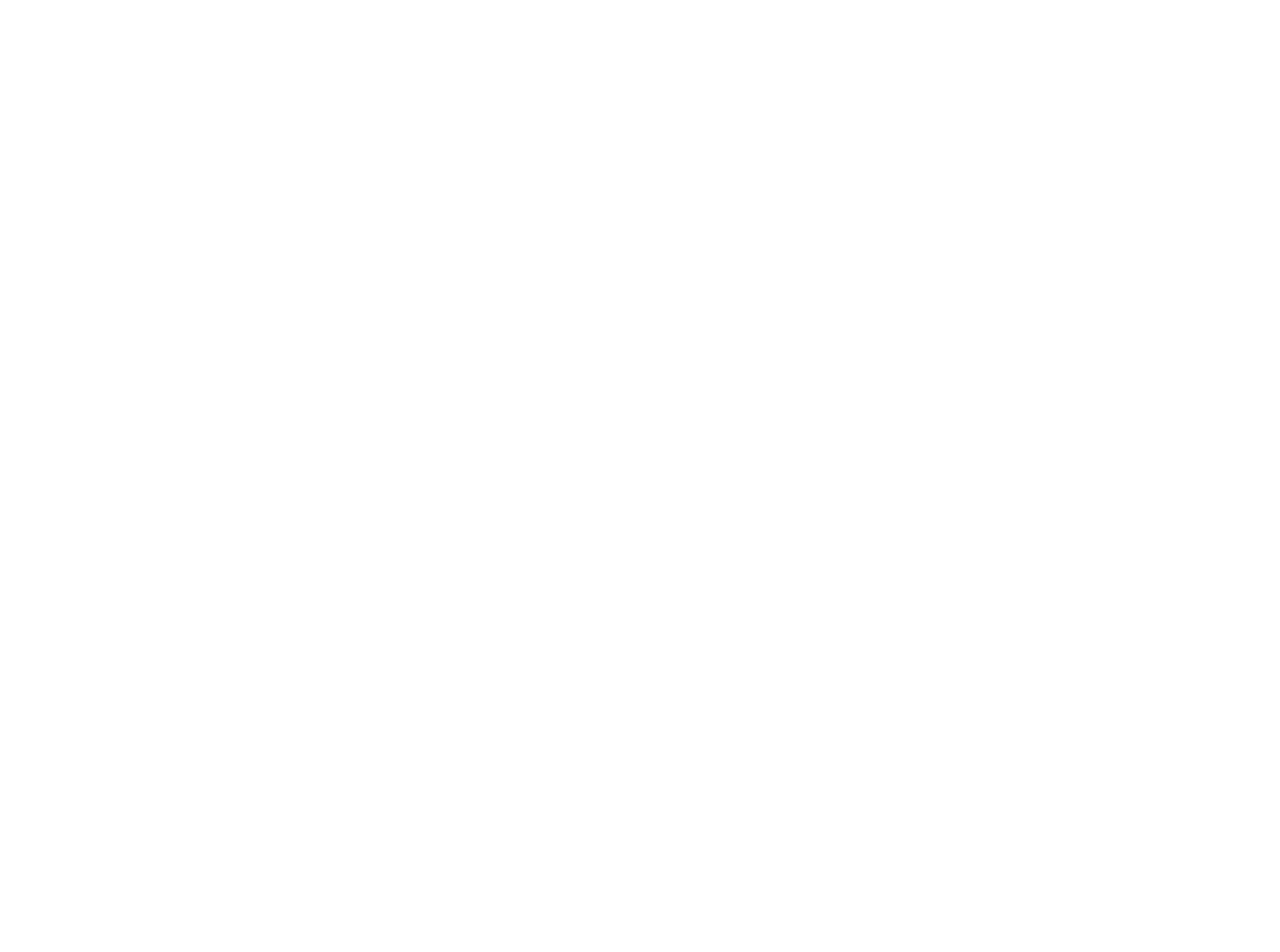
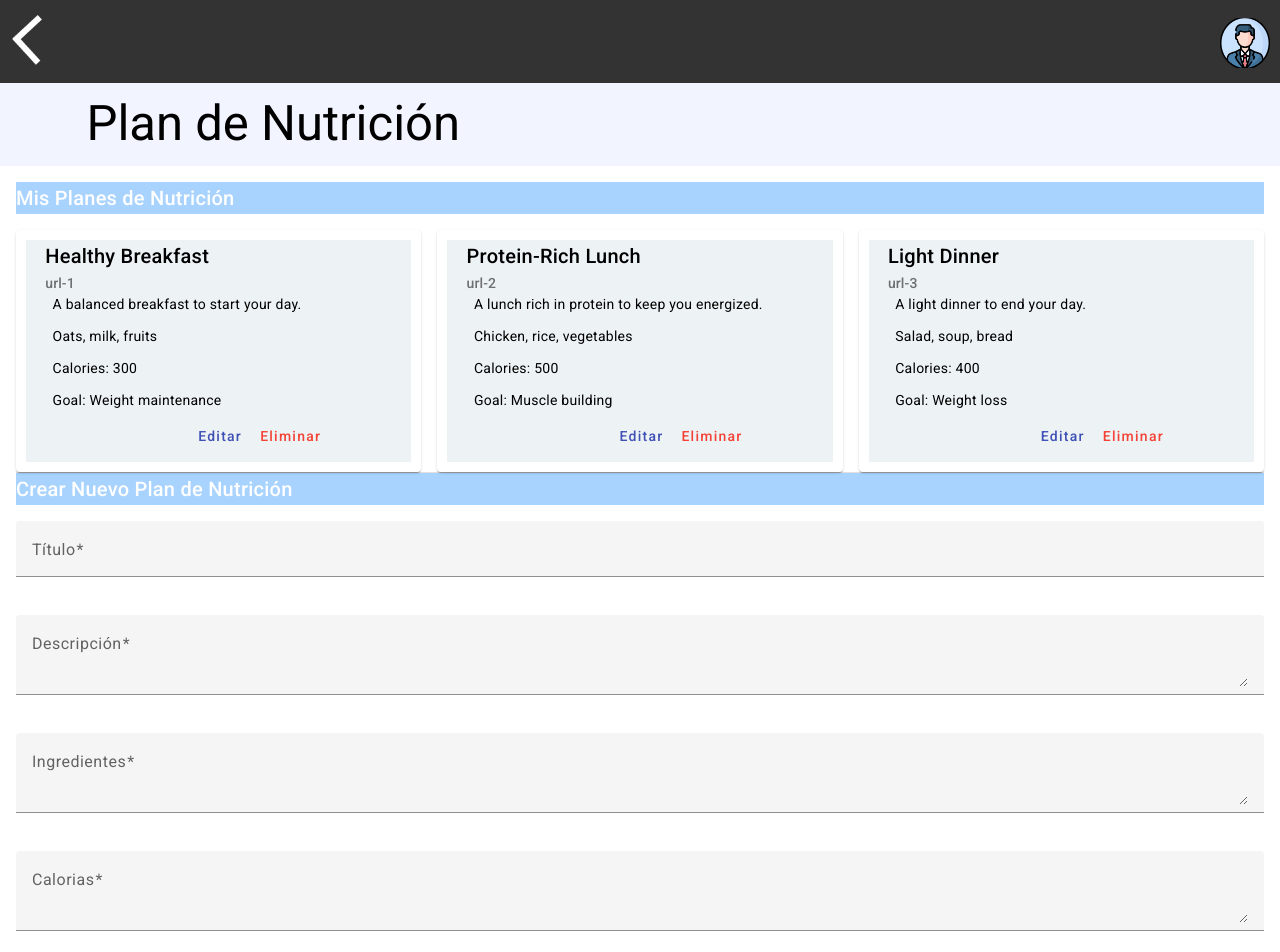
Before and after one commit to Final-Project-OpenSource/FitHub-Web-Application, an Angular app: page /coach-nutrition-plan in a window 1280 px wide. Before the commit this address led to /. Shown: the top 952 px of the page. Before the commit the page ends 800 px from the top, so only its background shows below. Built offline with nearby package versions, Linux system fonts and the light colour scheme.

Commit message:
feat(coach-nutrition-plan): implemented nutrition plan maker for coaches.

```diff
--- a/src/app/app.routes.ts
+++ b/src/app/app.routes.ts
@@ -15,6 +15,7 @@ import { MemberDashboardComponent} from "./member/components/member-dashboard/me
 import { MemberTrainingsComponent} from "./member/components/member-trainings/member-trainings.component";
 import {CoachMemberListComponent} from "./coach/components/coach-member-list/coach-member-list.component";
 import {CoachPlansComponent} from "./coach/components/coach-plans/coach-plans.component";
+import {CoachNutritionComponent} from "./coach/components/coach-nutrition/coach-nutrition.component";
 
 export const routes: Routes = [
   {path: 'login', component: LoginComponent},
@@ -32,6 +33,7 @@ export const routes: Routes = [
   {path: 'coach-progress', component: CoachProgressComponent},
   {path: 'coach-member-list', component: CoachMemberListComponent},
   {path: 'coach-plans', component: CoachPlansComponent},
+  {path: 'coach-nutrition-plan', component: CoachNutritionComponent},
   {path: '', pathMatch: 'full', component: LandingPageComponent},
   {path: '*', pathMatch: 'full', redirectTo: 'home'}
 ];
--- /dev/null
+++ b/src/app/coach/components/coach-nutrition/coach-nutrition.component.css
@@ -0,0 +1,27 @@
+.nutritions-container {
+  margin: 1rem;
+}
+
+.nutrition-cards {
+  display: flex;
+  flex-wrap: wrap;
+  gap: 1rem;
+}
+
+.nutrition-card {
+  flex: 1 1 calc(33% - 1rem);
+  min-width: 250px;
+  background-color: #EDF2F4;
+  border: 10px solid white;
+}
+
+form {
+  display: flex;
+  flex-direction: column;
+  gap: 1rem;
+  margin-top: 1rem;
+}
+
+button {
+  align-self: flex-start;
+}
--- /dev/null
+++ b/src/app/coach/components/coach-nutrition/coach-nutrition.component.html
@@ -0,0 +1,63 @@
+<header style="background-color: #333333; color: white; display: flex; justify-content: space-between; padding: 10px;">
+  <a routerLink="/coach-dashboard">
+    <img src="assets/images/icons/back-icon.png" alt="member-icon" style="width: 30px; height: 50px; margin-top: 15%; margin-left: 5%">
+  </a>
+  <a routerLink="/coach-profile">
+    <img src="assets/images/member/member-icon.png" alt="member-icon" style="width: 50px; height: 50px; margin-top: 15%">
+  </a>
+</header>
+<div style="background: #F2F4FF; padding: 2% 3% 2% 3%">
+  <h1 style="font-size: 350%; margin: 0 0 0 4%">Plan de Nutrición</h1>
+</div>
+
+<div class="nutritions-container">
+  <h2 style="background: #A9D3FF; color: white">Mis Planes de Nutrición</h2>
+  <div class="nutrition-cards">
+    <mat-card *ngFor="let nutrition of nutritionPlan" class="nutrition-card">
+      <mat-card-title style="margin-left: 5%">{{ nutrition.title }}</mat-card-title>
+      <mat-card-subtitle style="margin-left: 5%">{{ nutrition.photo }}</mat-card-subtitle>
+      <mat-card-content>
+        <p style="margin-left: 3%">{{ nutrition.description }}</p>
+        <p style="margin-left: 3%">{{ nutrition.ingredients }}</p>
+        <p style="margin-left: 3%"> Calories: {{ nutrition.calories }}</p>
+        <p style="margin-left: 3%"> Goal: {{ nutrition.goal_health }}</p>
+      </mat-card-content>
+      <mat-card-actions style="margin-left: 40%">
+        <button mat-button color="primary" (click)="editNutritionPlan(nutrition)">Editar</button>
+        <button mat-button color="warn" (click)="deleteNutritionPlan(nutrition.id)">Eliminar</button>
+      </mat-card-actions>
+    </mat-card>
+  </div>
+
+  <mat-divider></mat-divider>
+
+  <h2 style="background: #A9D3FF; color: white">Crear Nuevo Plan de Nutrición</h2>
+  <form [formGroup]="nutritionForm" (ngSubmit)="onSubmit()">
+    <mat-form-field appearance="fill">
+      <mat-label>Título</mat-label>
+      <input matInput formControlName="title" required>
+    </mat-form-field>
+
+    <mat-form-field appearance="fill">
+      <mat-label>Descripción</mat-label>
+      <textarea matInput formControlName="description" required></textarea>
+    </mat-form-field>
+
+    <mat-form-field appearance="fill">
+      <mat-label>Ingredientes</mat-label>
+      <textarea matInput formControlName="ingredients" required></textarea>
+    </mat-form-field>
+
+    <mat-form-field appearance="fill">
+      <mat-label>Calorias</mat-label>
+      <textarea matInput formControlName="calories" required></textarea>
+    </mat-form-field>
+
+    <mat-form-field appearance="fill">
+      <mat-label>Meta de Salud</mat-label>
+      <textarea matInput formControlName="goal_health" required></textarea>
+    </mat-form-field>
+
+    <button mat-raised-button color="primary" type="submit">Crear Rutina</button>
+  </form>
+</div>
--- /dev/null
+++ b/src/app/coach/components/coach-nutrition/coach-nutrition.component.ts
@@ -0,0 +1,137 @@
+import { Component } from '@angular/core';
+import {RouterLink} from "@angular/router";
+import {MatDivider} from "@angular/material/divider";
+import {MatFormField, MatLabel} from "@angular/material/form-field";
+import {MatOption, MatSelect} from "@angular/material/select";
+import {MatInput} from "@angular/material/input";
+import {MatButton} from "@angular/material/button";
+import {MatCard, MatCardActions, MatCardContent, MatCardSubtitle, MatCardTitle} from "@angular/material/card";
+import {NgForOf} from "@angular/common";
+import {FormBuilder, FormGroup, ReactiveFormsModule} from "@angular/forms";
+
+
+interface Nutrition {
+  id: number;
+  title: string;
+  photo: string;
+  description: string;
+  ingredients: string;
+  calories: string;
+  goal_health: string;
+
+}
+
+
+@Component({
+  selector: 'app-coach-nutrition',
+  standalone: true,
+  imports: [
+    RouterLink,
+    MatDivider,
+    MatFormField,
+    MatSelect,
+    MatOption,
+    MatInput,
+    MatButton,
+    MatCardTitle,
+    NgForOf,
+    MatCard,
+    MatCardSubtitle,
+    MatCardContent,
+    MatCardActions,
+    ReactiveFormsModule,
+    MatLabel
+  ],
+  templateUrl: './coach-nutrition.component.html',
+  styleUrl: './coach-nutrition.component.css'
+})
+export class CoachNutritionComponent {
+  nutritionPlan: Nutrition[] = [];
+  nutritionForm: FormGroup;
+  nextId = 1;
+
+  imageSrc: string | ArrayBuffer | null | undefined = null;
+
+  constructor(private fb: FormBuilder) {
+    this.nutritionForm = this.fb.group({
+      title: [''],
+      photo: [''],
+      description: [''],
+      ingredients: [''],
+      calories: [''],
+      goal_health: ['']
+    });
+  }
+
+  ngOnInit(): void {
+    this.nutritionPlan = [
+      {
+        id: 1,
+        title: 'Healthy Breakfast',
+        photo: 'url-1',
+        calories: '300',
+        description: 'A balanced breakfast to start your day.',
+        ingredients: 'Oats, milk, fruits',
+        goal_health: 'Weight maintenance'
+      },
+      {
+        id: 2,
+        title: 'Protein-Rich Lunch',
+        photo: 'url-2',
+        calories: '500',
+        description: 'A lunch rich in protein to keep you energized.',
+        ingredients: 'Chicken, rice, vegetables',
+        goal_health: 'Muscle building'
+      },
+      {
+        id: 3,
+        title: 'Light Dinner',
+        photo: 'url-3',
+        calories: '400',
+        description: 'A light dinner to end your day.',
+        ingredients: 'Salad, soup, bread',
+        goal_health: 'Weight loss'
+      }
+    ];
+    this.nextId = this.nutritionPlan.length + 1;
+  }
+
+  onSubmit(): void {
+    if (this.nutritionForm.valid) {
+      const newRoutine: Nutrition = {
+        id: this.nextId++,
+        ...this.nutritionForm.value
+      };
+      this.nutritionPlan.push(newRoutine);
+      this.nutritionForm.reset();
+    }
+  }
+
+  editNutritionPlan(nutrition: Nutrition): void {
+    const editedRoutine = prompt('Edit Nutrition Plan', JSON.stringify(nutrition));
+    if (editedRoutine) {
+      const updatedRoutine = JSON.parse(editedRoutine);
+      const index = this.nutritionPlan.findIndex(r => r.id === nutrition.id);
+      if (index !== -1) {
+        this.nutritionPlan[index] = updatedRoutine;
+      }
+    }
+  }
+
+  deleteNutritionPlan(id: number): void {
+    this.nutritionPlan = this.nutritionPlan.filter(nutrition => nutrition.id !== id);
+  }
+
+  onFileSelected(event: Event): void {
+    const input = event.target as HTMLInputElement;
+
+    if (input.files && input.files[0]) {
+      const reader = new FileReader();
+      reader.onload = (e) => {
+        this.imageSrc = e.target?.result;
+      };
+      reader.readAsDataURL(input.files[0]);
+    }
+  }
+
+}
```
Also changed, not shown: 1 other file (tests, documents, lock files or other folders).
